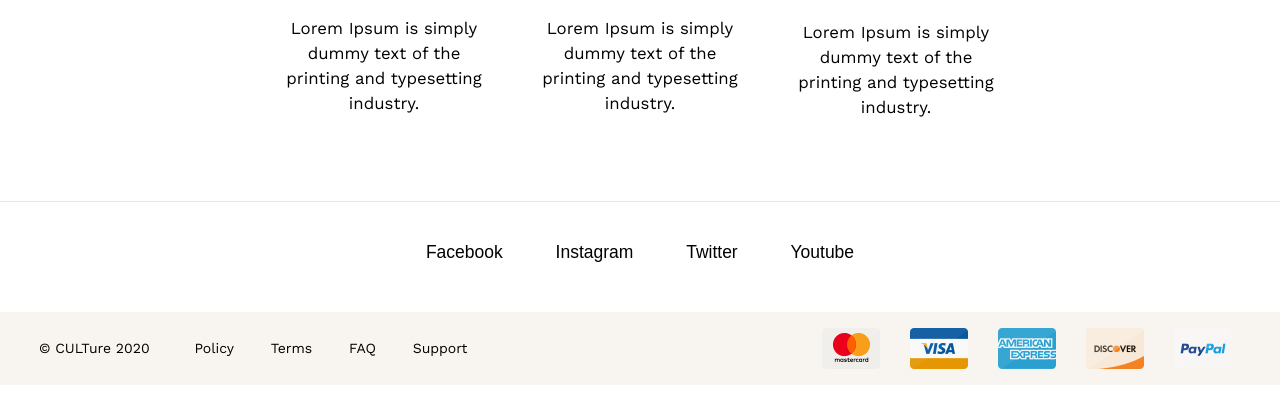
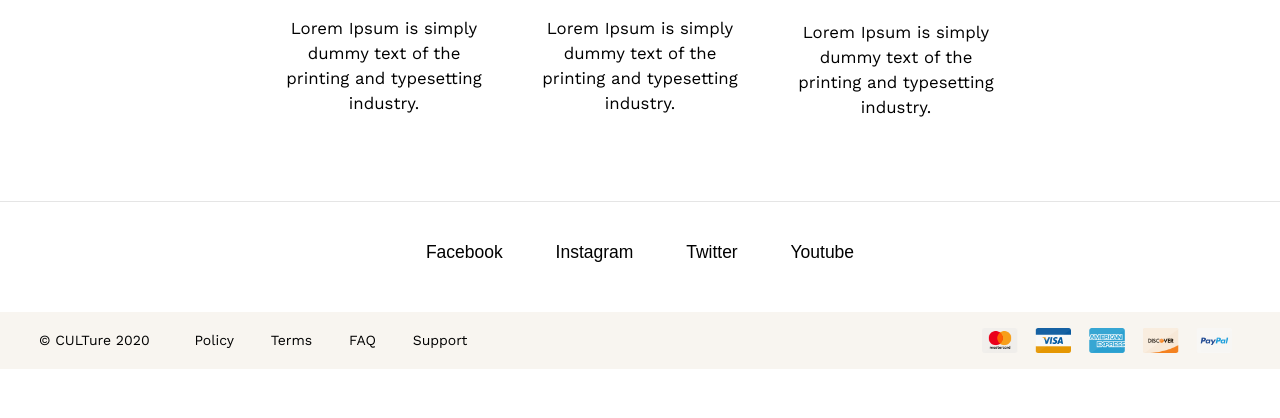
Before and after one commit to Code-Institute-Submissions/Culture-Webstore, a Django app: page /accounts/password/reset/ in a window 1280 px wide. Shown: the part 382-800 px from the top of the page. Run offline with Django 3.2, Linux system fonts and the light colour scheme; some libraries are stand-ins or nearby versions; some web fonts are replaced.

Commit message:
Update credit card image size and padding

```diff
--- a/static/css/base.css
+++ b/static/css/base.css
@@ -326,7 +326,7 @@ a:hover {
 }
 
 .credit-cards {
-    max-width: 300px;
+    max-width: 250px;
 }
 
 /*--------------------------------------------------------------------- Buttons */
@@ -430,8 +430,4 @@ a:hover {
     .header-container {
         padding-top: 76px;
     }
-
-    .credit-cards {
-        max-width: 90%;
-    }
 }
--- a/templates/includes/footer.html
+++ b/templates/includes/footer.html
@@ -23,7 +23,7 @@
                 <h6 class="d-inline px-2 px-lg-3"><a href="#">FAQ</a></h6>
                 <h6 class="d-inline px-2 px-lg-3"><a href="#">Support</a></h6>
             </div>
-            <div class="col-12 col-sm-6 text-center text-sm-right pt-4 pt-sm-0 pr-5">
+            <div class="col-12 col-sm-6 text-center text-sm-right pt-4 pt-sm-0 pr-0 pr-sm-5">
                 <img class="credit-cards img-fluid" src="/media/credit-cards.png" alt="Credit card logo images">
             </div>
             <div class="col-12 d-block d-lg-none text-center pt-4"> &copy; CULTure 2020</div>
```
